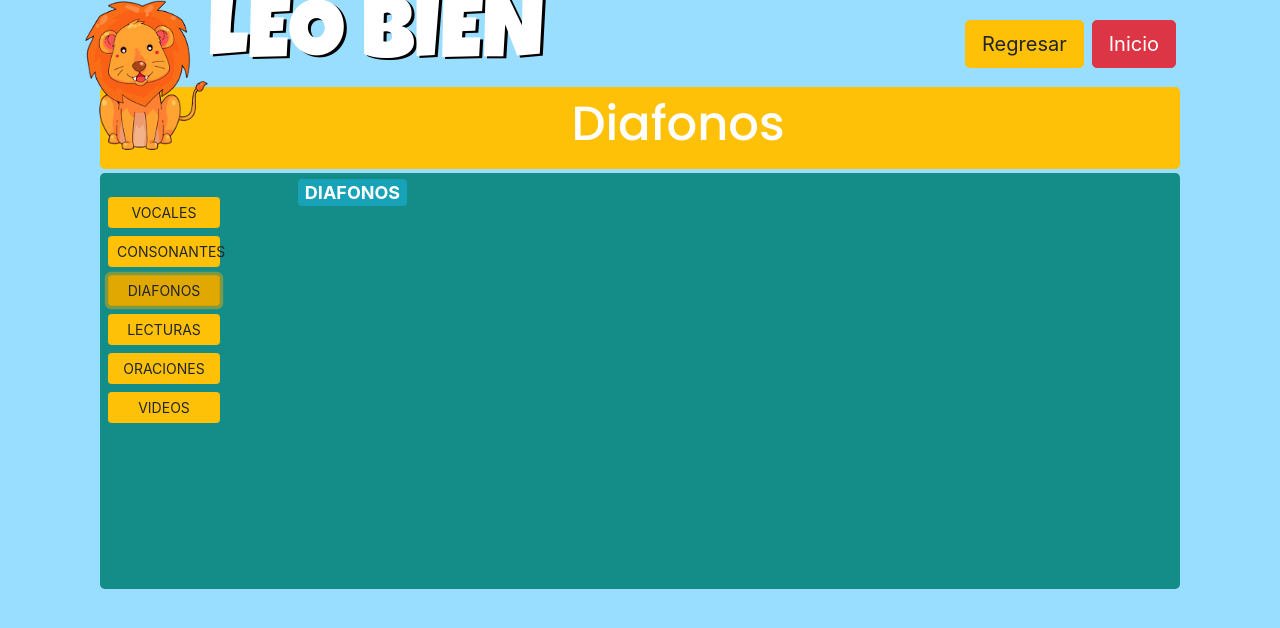
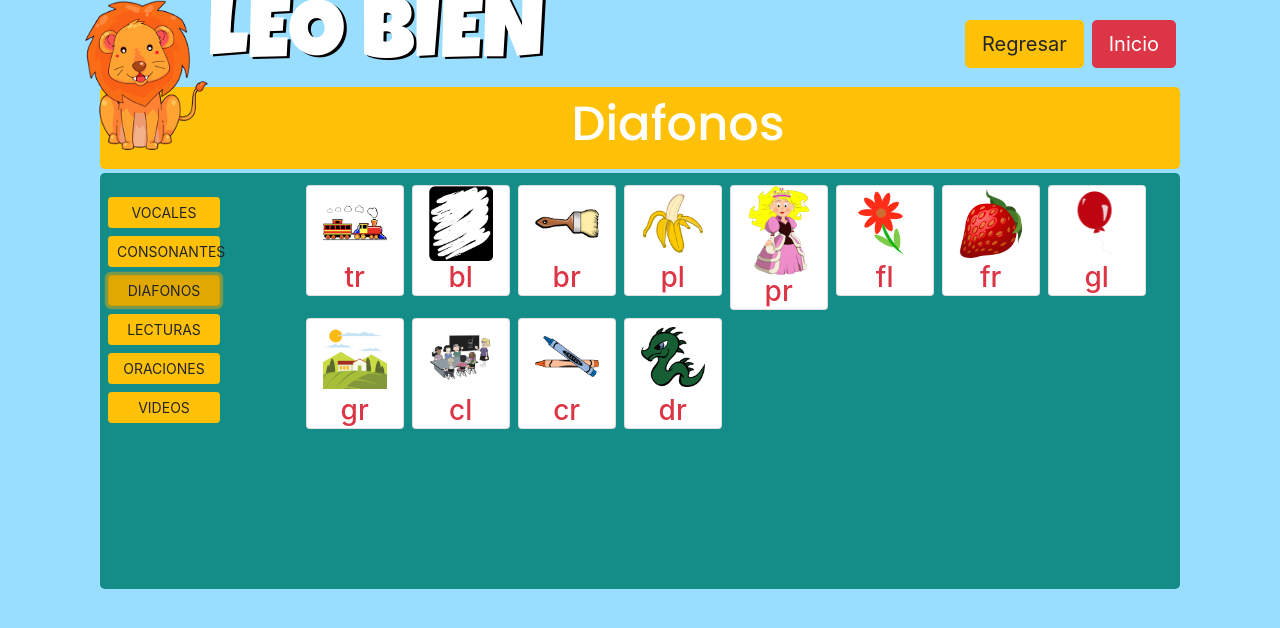
Before and after one commit to Karl74/leo-bien, a React (Create React App) app: page / in a window 1280 px wide. Both pictures are taken after a click on the button "DIAFONOS". Shown: the top 628 px of the page. Built offline with nearby package versions, Linux system fonts and the light colour scheme; a web font is replaced by a local one.

Commit message:
double consonant start page

```diff
--- a/src/components/homeContent/Diafonos.jsx
+++ b/src/components/homeContent/Diafonos.jsx
@@ -1,9 +1,26 @@
 import React from 'react'
+import LetterCardMenu from './LetterCardMenu'
+import {AppConsumer} from "../../context"
+
 
 export default function Diafonos() {
   return (
-    <div>
-      <h4><span className="badge badge-info">DIAFONOS</span></h4>
+    <div className="container p-1">
+      <div className="d-flex aling-items-start flex-wrap">
+        <AppConsumer>
+          {value=>{
+            return (value.doubleConsonants.map((letter)=>
+                <LetterCardMenu key={letter.lt}
+                letter={letter} link="diafonos"
+                  action = {value.loadDoubleConsonant}
+                />
+                )
+              )
+            }
+          }
+        </AppConsumer>
+
+      </div>
     </div>
   )
 }
--- a/src/context.jsx
+++ b/src/context.jsx
@@ -41,7 +41,10 @@ class AppProvider extends Component {
     return LessonLetter
   }
 
-
+  getDoubleConsonant =(id)=>{
+    const LessonLetter = this.state.doubleConsonants.find(letter => letter.lt === id)
+    return LessonLetter
+  }
   loadConsonant =(id)=>{
     let tempConsontants = [...this.state.dataConsonantes]
     const index = tempConsontants.indexOf(this.getLetter(id))
@@ -64,6 +67,19 @@ class AppProvider extends Component {
         this.callComplementVocals()
       })
   }
+
+  loadDoubleConsonant =(id)=>{
+    let tempDoubleConsonants = [...this.state.doubleConsonants]
+    const index = tempDoubleConsonants.indexOf(this.getDoubleConsonant(id))
+    const doubleConsonant = tempDoubleConsonants[index]
+    this.setState(()=>{
+      return {
+        currentLesson:doubleConsonant,
+        onDisplay:doubleConsonant.silabas
+      }
+    })
+  }
+
   displayPalabras =()=>{
     let tempCurrentLesson = this.state.currentLesson
     const palabras = tempCurrentLesson.palabras
@@ -203,7 +219,8 @@ class AppProvider extends Component {
           openModal:this.openModal,
           closeModal:this.closeModal,
           displayQuizzAnswerChoices:this.displayQuizzAnswerChoices,
-          backToHome:this.backToHome
+          backToHome:this.backToHome,
+          loadDoubleConsonant:this.loadDoubleConsonant
             }}>
           {this.props.children}
         </AppContext.Provider>
```
Also changed, not shown: public/img/crayon.png (added).
